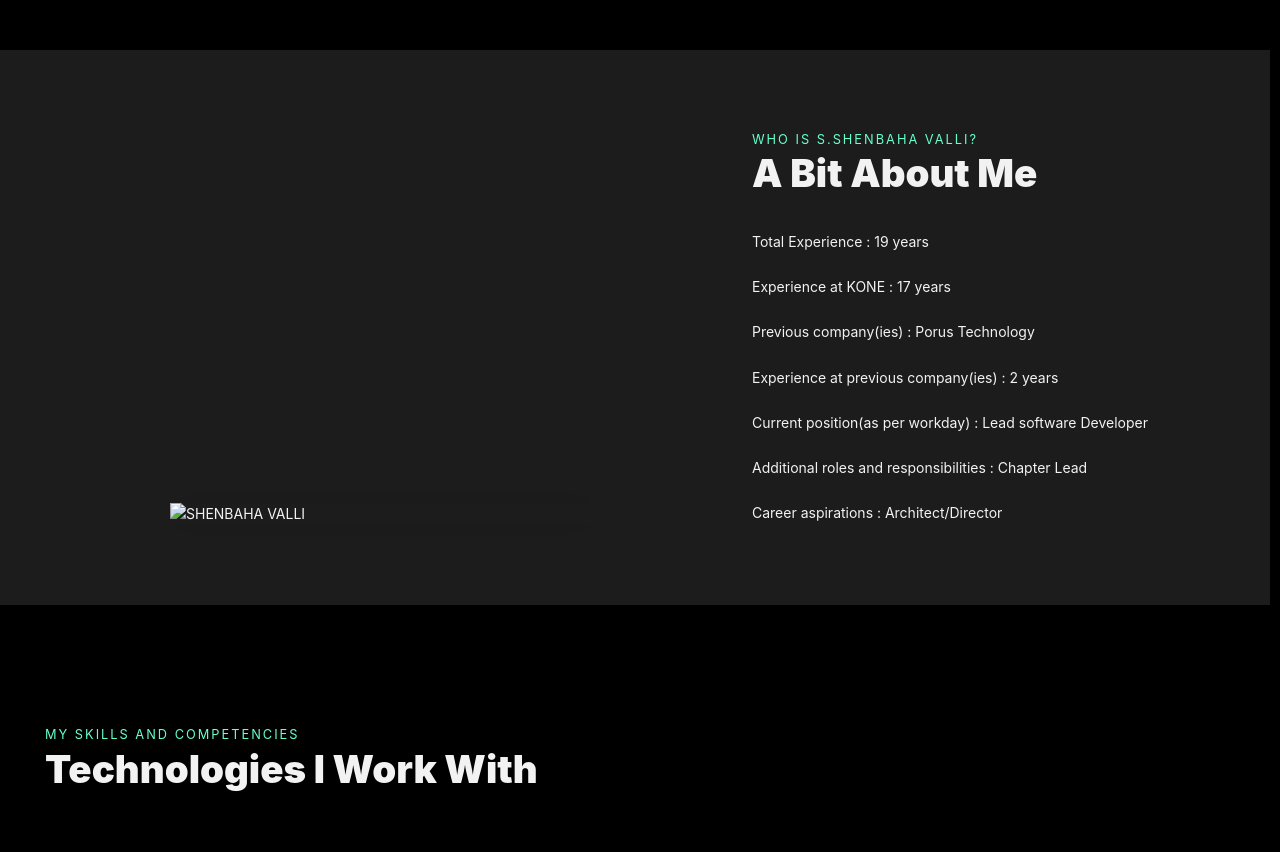
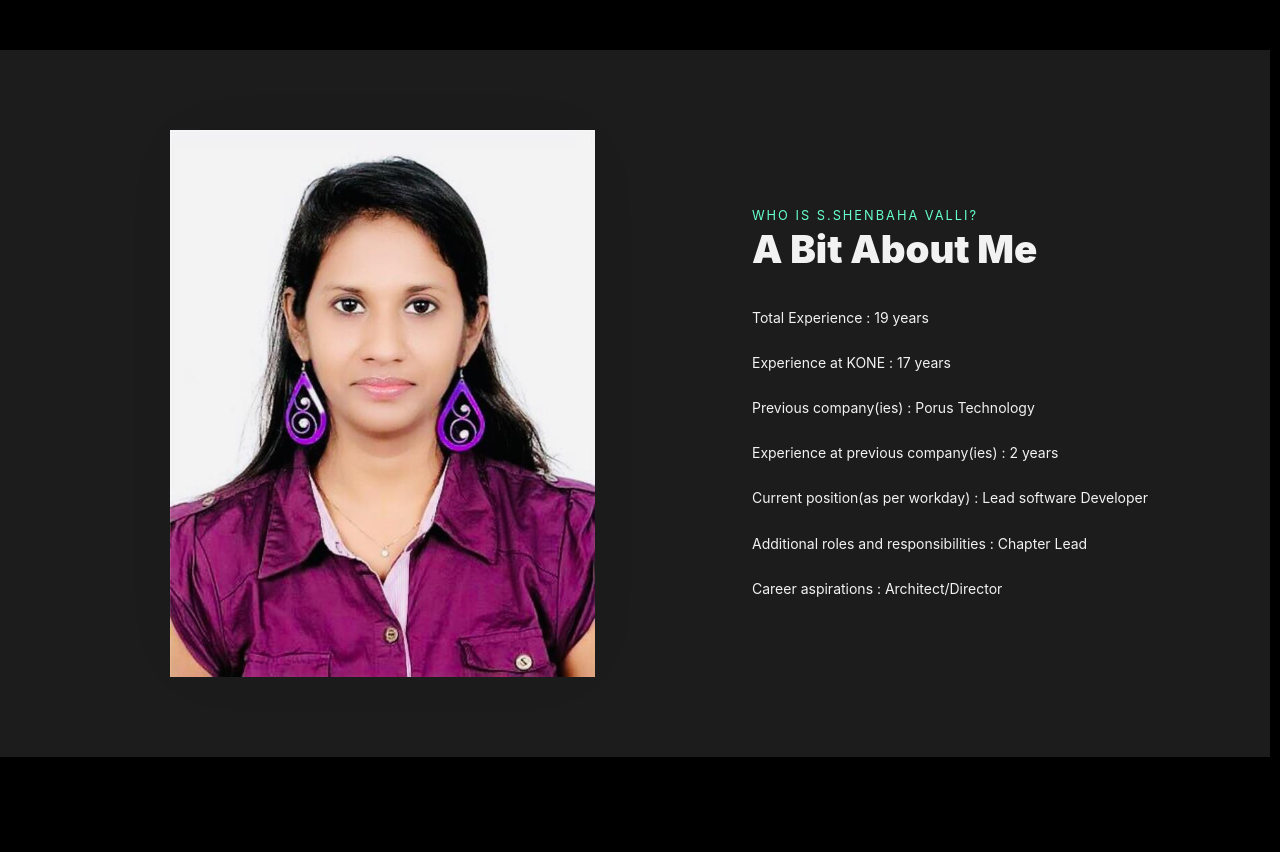
Before and after one commit to KCECpp2/Shenba---portfolio, a plain HTML site: page index.html in a window 1280 px wide. Shown: the part 760-1612 px from the top of the page. Drawn offline with nearby package versions, Linux system fonts and the light colour scheme.

Commit message:
Update index.html

```diff
--- a/index.html
+++ b/index.html
@@ -123,7 +123,7 @@
 			<!-- about section -->
 			<section class="about-me" id="about">
 				<div class="container" data-aos="fade-up">
-					<img src="./assets/Shenba.jpg" alt="SHENBAHA VALLI" />
+					<img src="Shenba.jpg" alt="SHENBAHA VALLI" />
 					<article>
 						<p class="subtitle">Who is S.Shenbaha Valli?</p>
 						<h2 class="title">A Bit About Me</h2>
```
